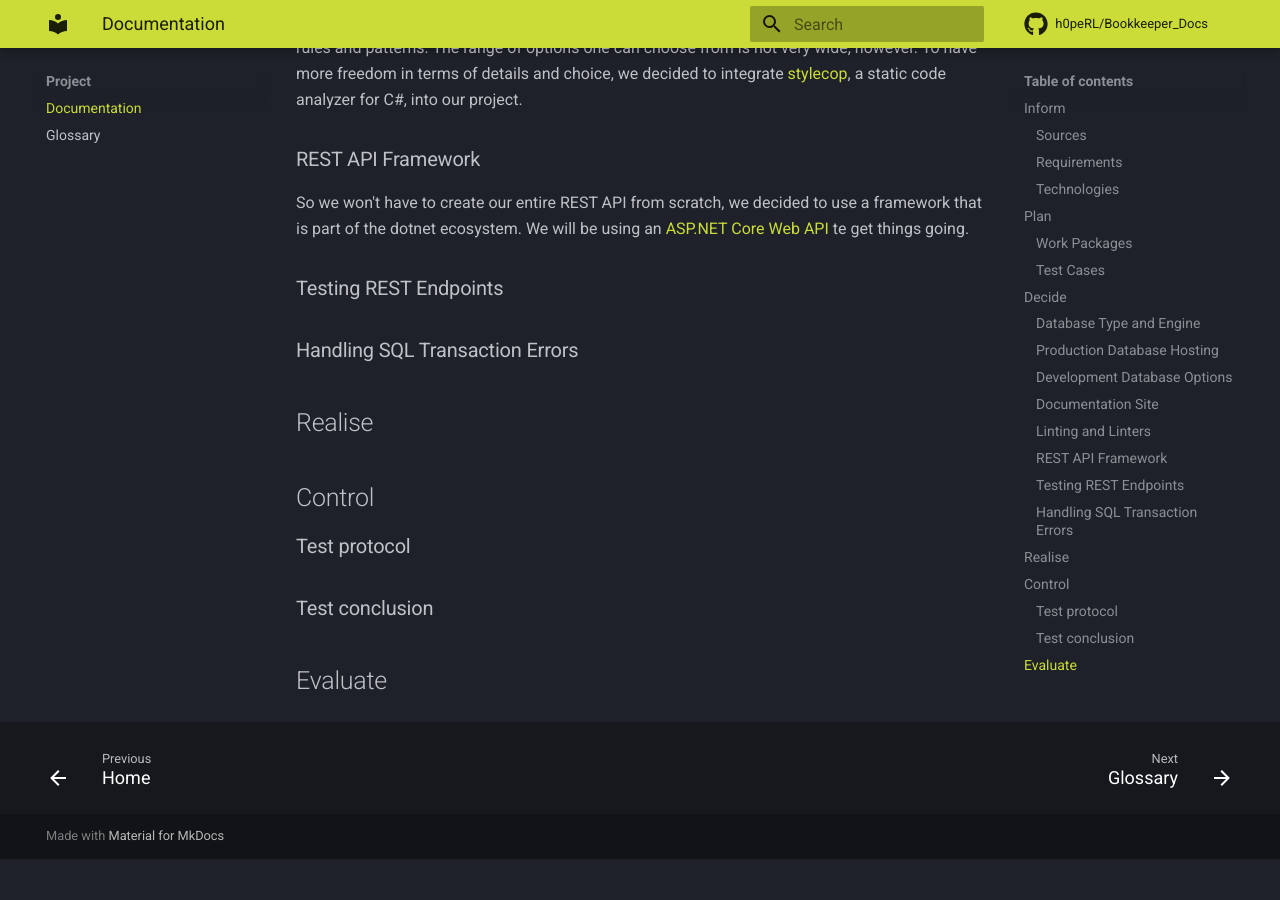
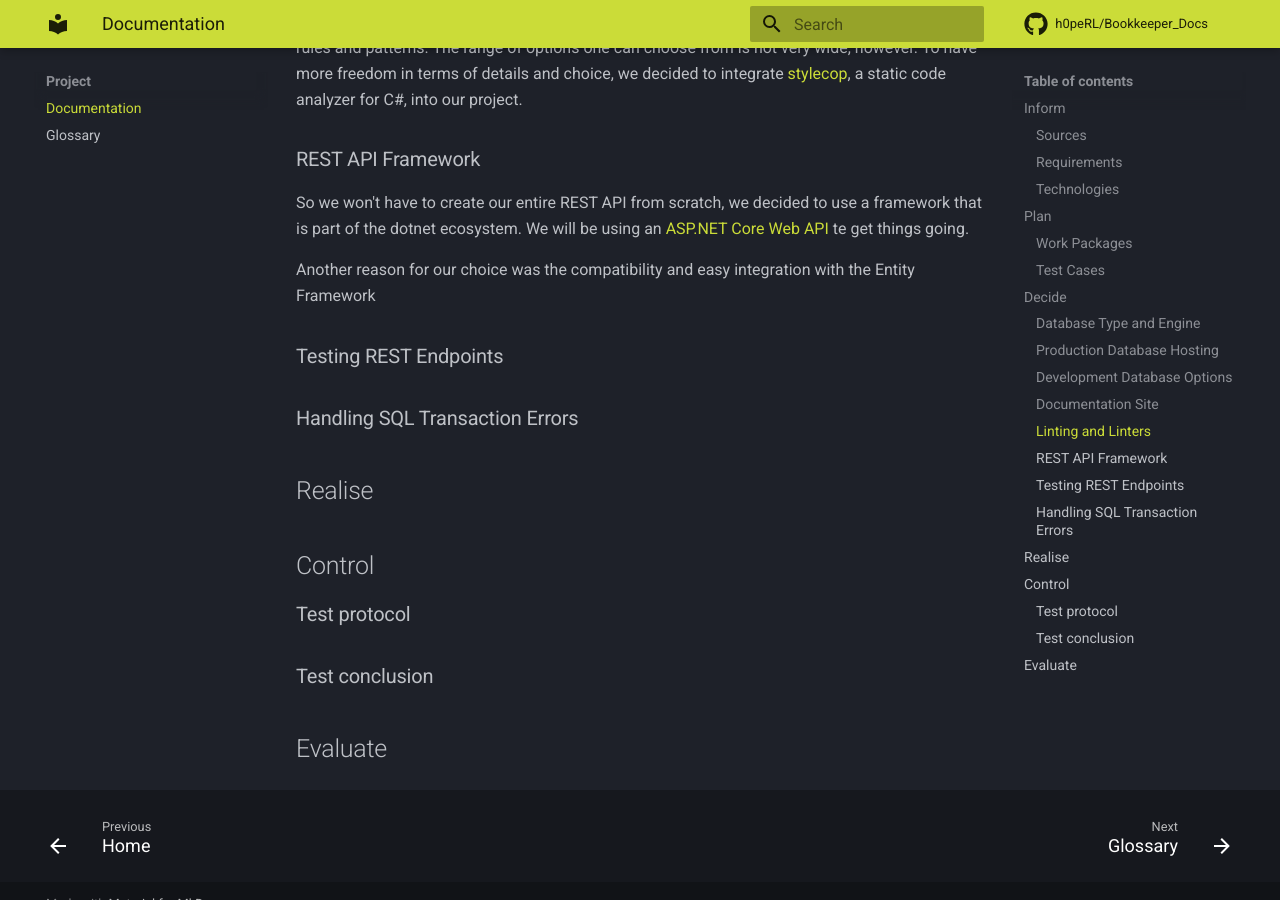
Before and after one commit to h0peRL/Bookkeeper_Docs, an MkDocs documentation site: the page built from docs/project/documentation.md, in a window 1280 px wide and 900 px high, scrolled down 4708 px. Built offline with MkDocs 1.6.1 and Material for MkDocs 9.7.7, drawn with Linux system fonts in a browser that asks for light colours; comment, search, counter and statistics services are not loaded; before the commit the page ends 5567 px from its top, so only the background shows below that.

Commit message:
add resoning for api decision

```diff
--- a/docs/project/documentation.md
+++ b/docs/project/documentation.md
@@ -113,6 +113,8 @@ When it comes to linting C#, dotnet has a default formatter that can also enforc
 
 So we won't have to create our entire REST API from scratch, we decided to use a framework that is part of the dotnet ecosystem. We will be using an [ASP.NET Core Web API](https://dotnet.microsoft.com/en-us/apps/aspnet/apis) te get things going.
 
+Another reason for our choice was the compatibility and easy integration with the Entity Framework
+
 ### Testing REST Endpoints
 
 ### Handling SQL Transaction Errors
```
